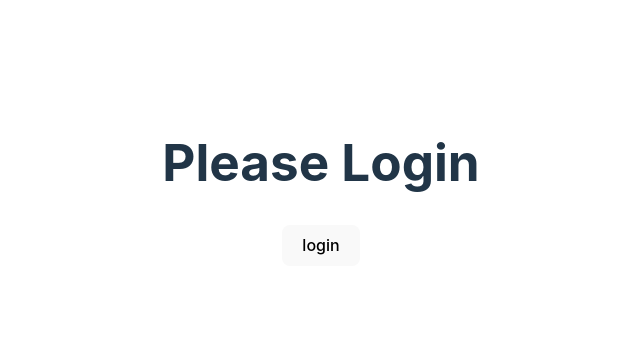
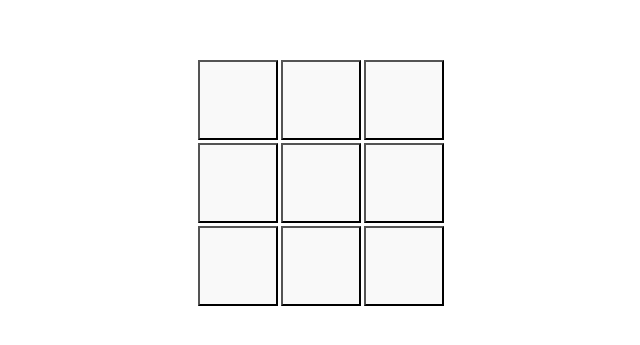
Before and after one commit to joshith3501/adv-react-practice, a React (Vite) app: page / in a window 1280 px wide. Shown: the part 217-562 px from the top of the page, without its empty margins (319-959 px from the left). Built offline with nearby package versions, Linux system fonts and the light colour scheme.

Commit message:
implementing tictactoe

```diff
--- a/src/App.tsx
+++ b/src/App.tsx
@@ -1,10 +1,10 @@
 import './App.css'
-import UserAuth from './components/user-auth/UserAuth';
+import TicTacToe from './components/TicTacToe/TicTacToe';
 
 function App() {
   return (
     <>
-      <UserAuth />
+      <TicTacToe />
     </>
   );
 }
--- /dev/null
+++ b/src/components/TicTacToe/TicTacToe.css
@@ -0,0 +1,15 @@
+.row {
+    display:flex;
+
+}
+
+.board-container  button{
+    height:5rem;
+    width:5rem;
+    margin:0.1rem;
+}
+
+.square{
+    padding: 0;
+    font-size:4em;
+}
--- /dev/null
+++ b/src/components/TicTacToe/TicTacToe.tsx
@@ -0,0 +1,96 @@
+import { useState } from 'react';
+import './TicTacToe.css';
+
+
+interface SquareProp {
+  value: string;
+  squareClick: () => void;
+}
+
+
+const Square = ({ value, squareClick }: SquareProp) => {
+  return (
+    <button className="square" onClick={()=> {squareClick()}}>{value}</button>
+  )
+}
+
+
+
+const Board = () => {
+
+  let [squares, setSquares] = useState(Array(9).fill(null));
+  let [isx, setIsx] = useState(true);
+  const handleClick = (value: number) => {
+
+
+    if(squares[value]) return;
+
+    if(calculateWinner(squares)) {
+      console.log('winner is'+ squares[value])
+    }
+
+    let newSquares = squares.slice();
+    if(isx){
+      newSquares[value] = 'x';
+    }else {
+      newSquares[value] = 'o';
+    }
+    setIsx(!isx);
+    setSquares(newSquares);
+  }
+
+    return (
+
+      <>
+        {/* <h1>You clicked the button {value} times</h1>
+        <button squareClick={handleClick}>Increase</button> */}
+        <section className="board-container">
+          <div className="row">
+            <Square value={squares[0]} squareClick={() => {handleClick(0)}}/>
+            <Square value={squares[1]} squareClick={() => {handleClick(1)}}/>
+            <Square value={squares[2]} squareClick={() => {handleClick(2)}}/>
+          </div>
+          <div className="row">
+            <Square value={squares[3]} squareClick={() => {handleClick(3)}}/>
+            <Square value={squares[4]} squareClick={() => {handleClick(4)}}/>
+            <Square value={squares[5]} squareClick={() => {handleClick(5)}}/>
+          </div>
+          <div className="row">
+            <Square value={squares[6]} squareClick={() => {handleClick(6)}}/>
+            <Square value={squares[7]} squareClick={() => {handleClick(7)}}/>
+            <Square value={squares[8]} squareClick={() => {handleClick(8)}}/>
+          </div>
+        </section>
+      </>
+    )
+}
+
+const TicTacToe = () => {
+  return (
+
+    <>
+    <Board />
+    </>
+  )
+}
+
+const calculateWinner = (squares: any[]) => {
+  const condition = [
+    [0, 1 ,2],
+    [3, 4, 5],
+    [6, 7, 8],
+    [0, 4, 8],
+    [2, 4 ,6]
+  ]
+
+  for(let i = 0;i < condition.length; i++) {
+    let [a, b, c] = condition[i];
+    if(squares[a] && squares[a] === squares[b] && squares[a] === squares[c])
+      return true;
+  }
+  return false;
+}
+
+
+
+export default TicTacToe;
--- a/src/components/user-auth/AuthButton.tsx
+++ b/src/components/user-auth/AuthButton.tsx
@@ -1,6 +1,6 @@
 interface Props {
   value: string;
-  user: any ;
+  user: any;
   onClick: () => void;
 }
 
--- a/src/index.css
+++ b/src/index.css
@@ -36,7 +36,7 @@ h1 {
   line-height: 1.1;
 }
 
-button {
+/* button {
   border-radius: 8px;
   border: 1px solid transparent;
   padding: 0.6em 1.2em;
@@ -53,7 +53,7 @@ button:hover {
 button:focus,
 button:focus-visible {
   outline: 4px auto -webkit-focus-ring-color;
-}
+} */
 
 @media (prefers-color-scheme: light) {
   :root {
```
Also changed, not shown: src/components/forms/Form.css (added, +55 -0 lines), src/components/forms/Form.tsx (added, +80 -0 lines).
